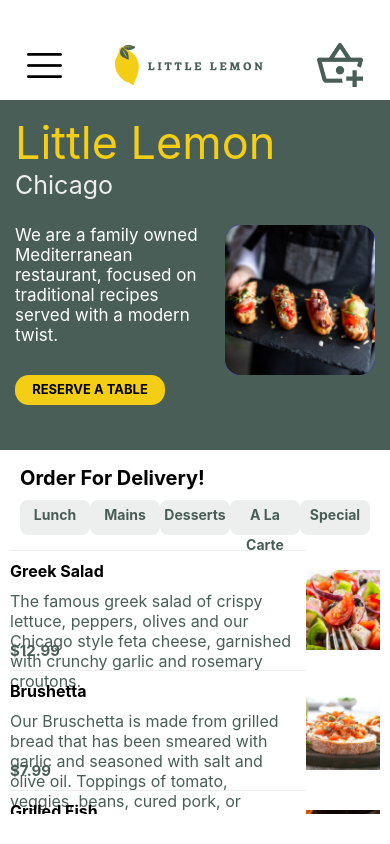
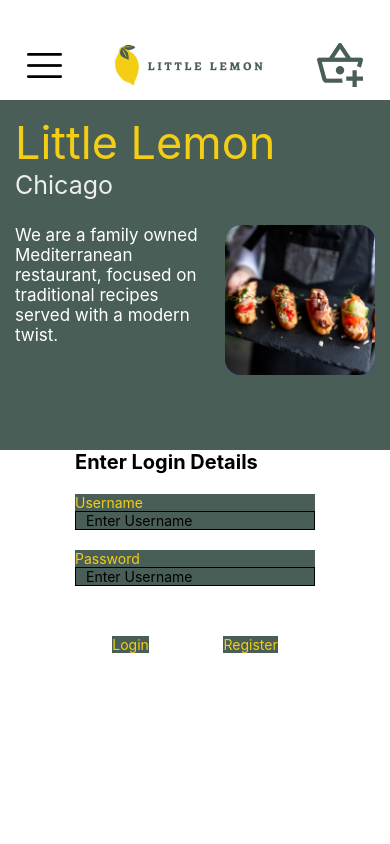
Before and after one commit to MirSuhail029/little-lemon-mobile-app, a React Native app: screen / in a window 390 px wide. Built offline with nearby package versions, Linux system fonts and the light colour scheme.

Commit message:
created the Home and Login page components

```diff
--- a/App.js
+++ b/App.js
@@ -1,38 +1,15 @@
 import { StatusBar } from "expo-status-bar";
-import { useState } from "react";
-import {
-  StyleSheet,
-  Text,
-  TextInput,
-  Button,
-  View,
-  ScrollView,
-  Image,
-} from "react-native";
+import { StyleSheet, View } from "react-native";
+import Home from "./pages/Home";
+import Login from "./pages/Login";
 
-import Navigation from "./components/Navigation";
-import HeroSection from "./components/HeroSection";
-import OrderSection from "./components/OrderSection";
-import BurgerMenuModal from "./components/BurgerMenuModal";
 // import greekSalad from "./assets/greek-salad.jpg";
 
 export default function App() {
-  const [isModalVisible, setIsModalVisible] = useState(false);
-  const setModalVisibility = function () {
-    setIsModalVisible(!isModalVisible);
-  };
-
   return (
     <View style={styles.container}>
-      <BurgerMenuModal
-        modalVisibility={isModalVisible}
-        setModalVisibility={setModalVisibility}
-      />
-
-      <Navigation setModalVisibility={setModalVisibility} />
-      <HeroSection />
-      <OrderSection />
-
+      {/* <Home /> */}
+      <Login />
       <StatusBar style="auto" />
     </View>
   );
--- a/components/HeroSection.jsx
+++ b/components/HeroSection.jsx
@@ -1,18 +1,21 @@
 import { StyleSheet, View, Text, Image, Button, Pressable } from "react-native";
 import heroImage from "../assets/hero-image.jpg";
 
-const HeroSection = function () {
+const HeroSection = function (props) {
   return (
     <View style={styles.hero}>
       <Text style={styles.heroHeading}>Little Lemon</Text>
       <Text style={styles.heroSubHeading}>Chicago</Text>
+      {props.heroMessageImageVisible && (
         <View style={styles.heroMessageImageContainer}>
           <Text style={styles.heroMessage}>
-          We are a family owned Mediterranean restaurant, focused on traditional
-          recipes served with a modern twist.
+            We are a family owned Mediterranean restaurant, focused on
+            traditional recipes served with a modern twist.
           </Text>
           <Image style={styles.heroImage} source={heroImage} />
         </View>
+      )}
+      {props.heroButtonVisible && (
         <View style={styles.heroButtonContainer}>
           <Pressable
             android_ripple={{ color: "#dddddd" }}
@@ -35,6 +38,7 @@
             </View>
           </Pressable>
         </View>
+      )}
     </View>
   );
 };
--- /dev/null
+++ b/pages/Home.jsx
@@ -0,0 +1,25 @@
+import Navigation from "../components/Navigation";
+import HeroSection from "../components/HeroSection";
+import OrderSection from "../components/OrderSection";
+import BurgerMenuModal from "../components/BurgerMenuModal";
+import { useState } from "react";
+
+const Home = function () {
+  const [isModalVisible, setIsModalVisible] = useState(false);
+  const setModalVisibility = function () {
+    setIsModalVisible(!isModalVisible);
+  };
+  return (
+    <>
+      <BurgerMenuModal
+        modalVisibility={isModalVisible}
+        setModalVisibility={setModalVisibility}
+      />
+
+      <Navigation setModalVisibility={setModalVisibility} />
+      <HeroSection heroMessageImageVisible={true} heroButtonVisible={true} />
+      <OrderSection />
+    </>
+  );
+};
+export default Home;
--- /dev/null
+++ b/pages/Login.jsx
@@ -0,0 +1,58 @@
+import { useState } from "react";
+import BurgerMenuModal from "../components/BurgerMenuModal";
+import Navigation from "../components/Navigation";
+import HeroSection from "../components/HeroSection";
+import OrderSection from "../components/OrderSection";
+import { View, Text, TextInput, Pressable } from "react-native";
+
+const Login = function () {
+  const [isModalVisible, setIsModalVisible] = useState(false);
+  const setModalVisibility = function () {
+    setIsModalVisible(!isModalVisible);
+  };
+  return (
+    <>
+      <BurgerMenuModal
+        modalVisibility={isModalVisible}
+        setModalVisibility={setModalVisibility}
+      />
+
+      <Navigation setModalVisibility={setModalVisibility} />
+      <HeroSection heroMessageImageVisible />
+      <View>
+        <Text style={{ fontSize: 20, fontWeight: "bold" }}>
+          Enter Login Details
+        </Text>
+        <View style={{ backgroundColor: "#495E57", marginTop: 20 }}>
+          <Text style={{ color: "#F4CE14" }}>Username</Text>
+          <TextInput
+            style={{ borderWidth: 1, paddingHorizontal: 10 }}
+            placeholder="Enter Username"
+          />
+        </View>
+        <View style={{ backgroundColor: "#495E57", marginTop: 20 }}>
+          <Text style={{ color: "#F4CE14" }}>Password</Text>
+          <TextInput
+            style={{ borderWidth: 1, paddingHorizontal: 10 }}
+            placeholder="Enter Username"
+          />
+        </View>
+        <View
+          style={{
+            flexDirection: "row",
+            marginTop: 50,
+            justifyContent: "space-around",
+          }}
+        >
+          <Pressable style={{ backgroundColor: "#495E57" }}>
+            <Text style={{ color: "#F4CE14" }}>Login</Text>
+          </Pressable>
+          <Pressable style={{ backgroundColor: "#495E57" }}>
+            <Text style={{ color: "#F4CE14" }}>Register</Text>
+          </Pressable>
+        </View>
+      </View>
+    </>
+  );
+};
+export default Login;
```
Lines whose indentation alone changed are shown as unchanged.
